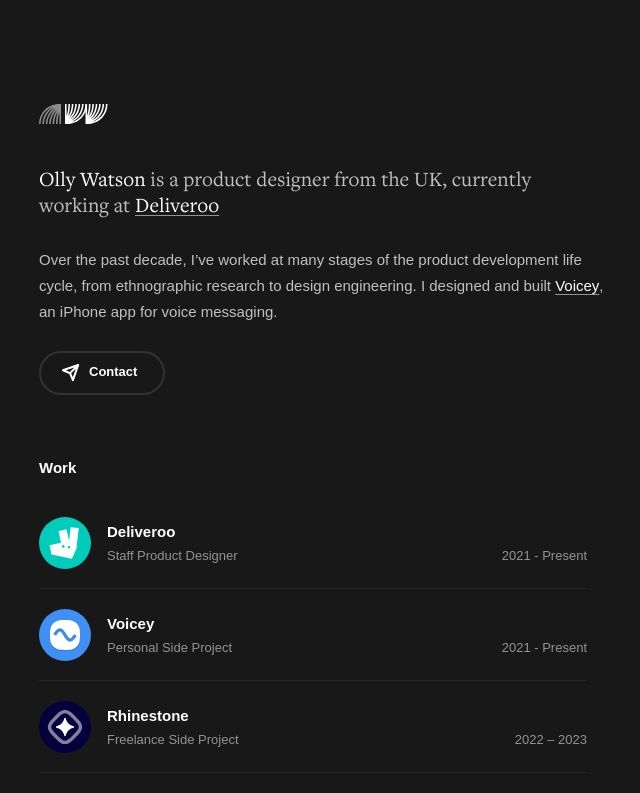
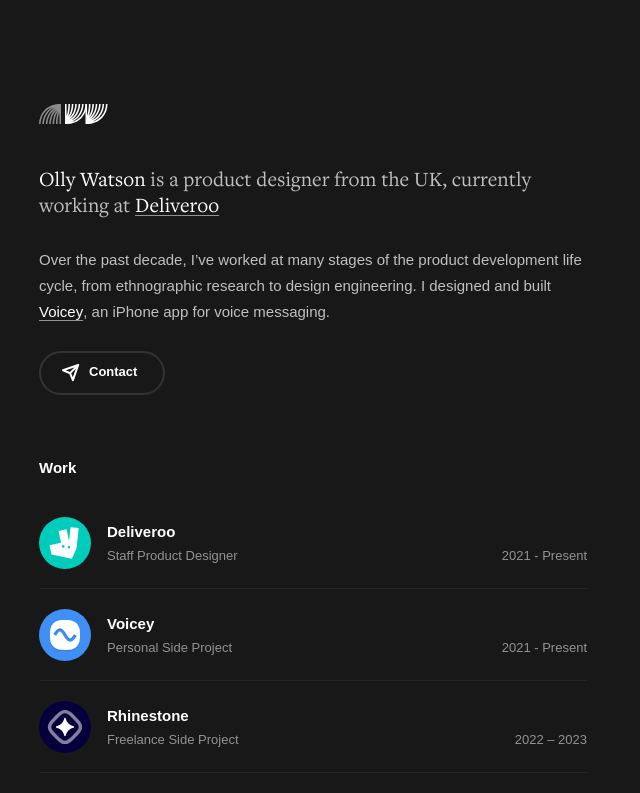
Before and after one commit to ollywatson/ollyw.at, a Next.js app: page / in a window 1280 px wide. Shown: the top 793 px of the page, without its empty margins (327-967 px from the left). Built offline with nearby package versions, Linux system fonts and the light colour scheme; a web font is replaced by a local one.

Commit message:
added horizontal padding on profile

```diff
--- a/components/profile.tsx
+++ b/components/profile.tsx
@@ -8,7 +8,7 @@
 
 const Profile = () => {
     return (
-        <div className="pl-[26px]">
+        <div className="px-[26px]">
             <div className="space-y-[39px]">
                 <FeatureIcon />
                 <p className="pr-[52px] text-headline font-serif text-secondary"><span className="text-primary">Olly Watson</span> is a product designer from the UK, currently working at <Link href="https://www.deliveroo.design/" className="inline-link text-primary">Deliveroo</ Link></p>
```
